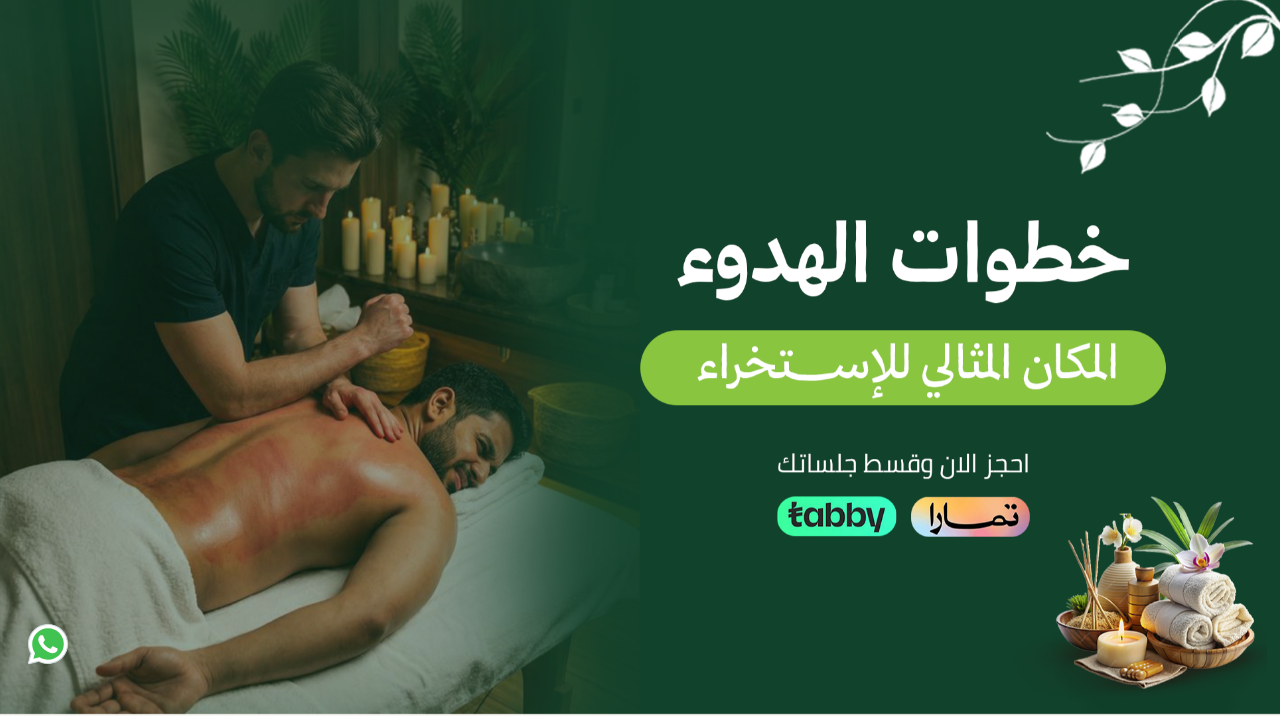
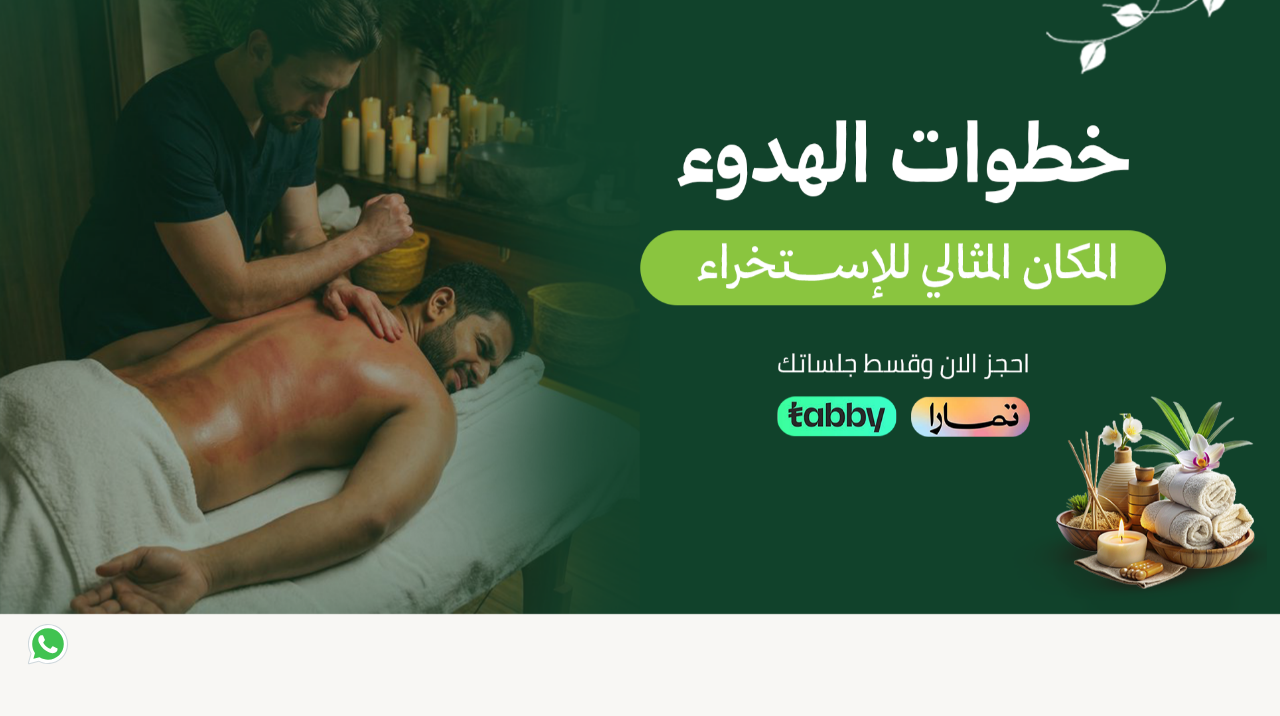
Before and after one commit to Ibra7emels3id/CalmSteps, a plain HTML site: page index.html in a window 1280 px wide. Shown: the part 108-824 px from the top of the page. Drawn offline with nearby package versions, Linux system fonts and the light colour scheme; grey boxes are pictures that could not be loaded.

Commit message:
first commit

```diff
--- a/css/style.css
+++ b/css/style.css
@@ -20,15 +20,16 @@ body {
     overflow-x: hidden;
 }
 
-.green-custom  , .btn-primary-custom{
+.green-custom,
+.btn-primary-custom {
     color: #71a112 !important;
 }
 
-.bg-green-custom{
+.bg-green-custom {
     background-color: #71a112 !important;
 }
 
-.btn-custom:hover{
+.btn-custom:hover {
     color: white !important;
 }
 
@@ -242,6 +243,7 @@ body {
     /* background-size: cover; */
 }
 
+
 @media (min-width: 992px) {
     .hero-header .container {
         max-width: 100% !important;
@@ -249,6 +251,10 @@ body {
 
     .hero-header .hero-header-text {
         padding-left: calc(((100% - 960px) / 2) + .75rem);
+    }
+
+    .main-header {
+        margin-top: -100px !important;
     }
 }
 
--- a/index.html
+++ b/index.html
@@ -96,11 +96,11 @@
 
 
     <!-- Hero Start -->
-    <div class="container-fluid p-0 hero-header bg-light mb-">
+    <div class="container-fluid p-0 hero-header bg-light container-fluid">
         <div class="container p-0">
             <div class=" align-items-center">
                 <div dir="ltr" class="col-lg-6 w-100 ">
-                    <div class="owl-carousel header-carousel animated fadeIn">
+                    <div class="owl-carousel header-carousel animated fadeIn main-header">
                         <img loading="lazy" class="img-fluid" src="img/Artboard 1 (1).png" alt="">
                         <img loading="lazy" class="img-fluid" src="img/Artboard 2 (1).png" alt="">
                         <img loading="lazy" class="img-fluid" src="img/Artboard 3 (1).png" alt="">
```
